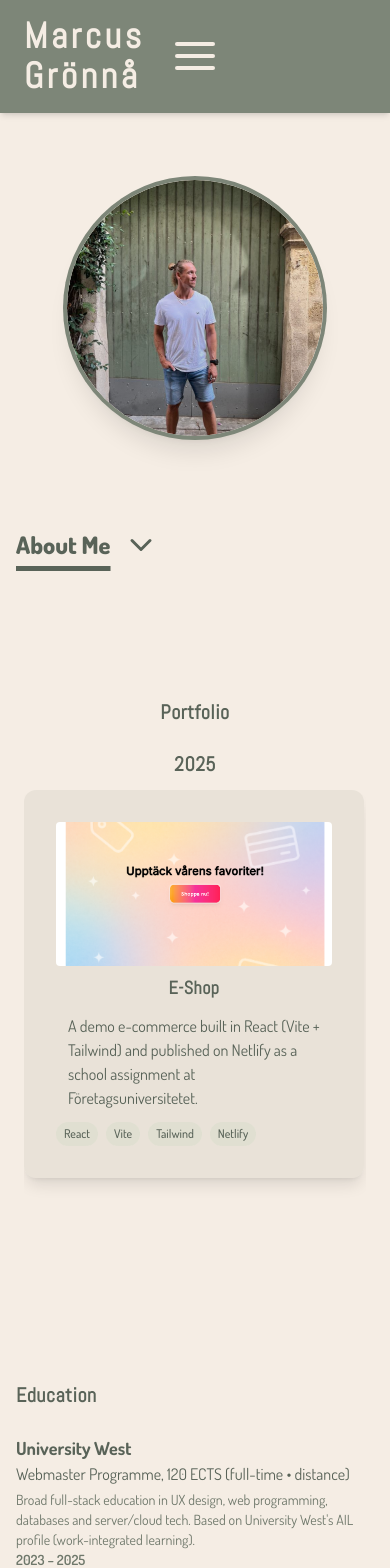
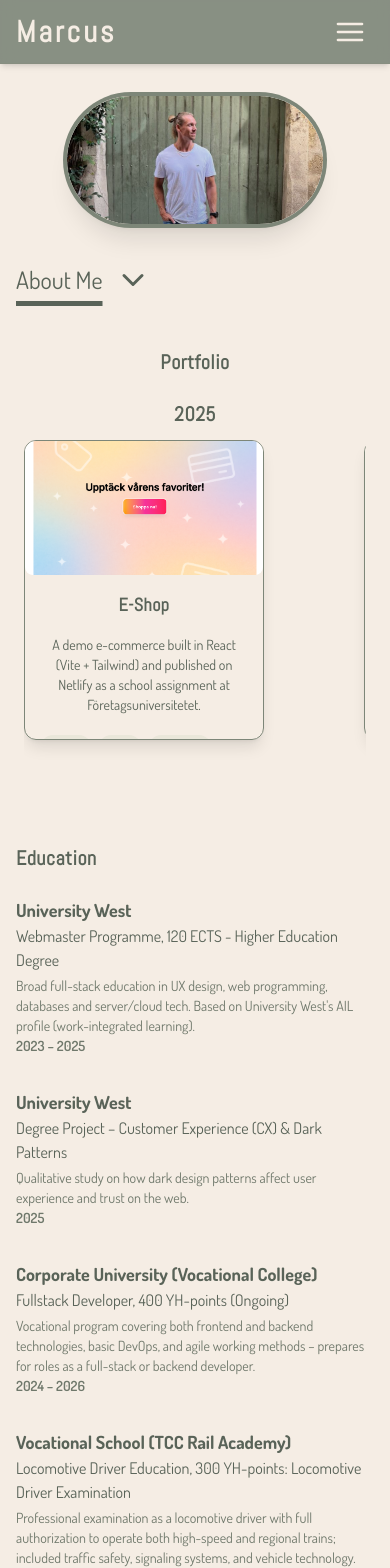
Before and after one commit to MarcusGronna/marcus-portfolio, a Next.js app: page / in a window 390 px wide. Shown: the top 1568 px of the page. Built offline with nearby package versions, Linux system fonts and the light colour scheme.

Commit message:
feat(ui): center portrait & about text, tighten section spacing, reduce card gaps on mobile

```diff
--- a/src/app/globals.css
+++ b/src/app/globals.css
@@ -18,26 +18,40 @@
 
 /* --- Baslayout & typografi --------------------------------- */
 body {
-  @apply min-h-screen antialiased bg-surface-50 text-ink-900 font-body m-0 p-0;
+  min-height: 100vh;
+  font-family: var(--font-body);
+  color: var(--color-ink-900);
+  background: var(--color-surface-50);
+  margin: 0;
+  padding: 0;
+  -webkit-font-smoothing: antialiased;
 }
 
 h1, h2, h3, h4, h5, h6 {
   font-family: var(--font-heading);
-  @apply font-bold tracking-wide;
+  font-weight: 700;
+  letter-spacing: .025em;
 }
 
-h1 {@apply text-4xl mb-8;}
-h2 {@apply text-3xl mb-6;}
-h3 {@apply text-xl mb-3;}
+h1 { font-size: clamp(2.5rem, 5vw, 3rem); margin-bottom: 2rem; }
+h2 { font-size: clamp(1.9rem, 3.5vw, 2.25rem); margin-bottom: 1.5rem; }
+h3 { font-size: 1.25rem; margin-bottom: .75rem; }
 
 /* --- Sektioner & container --------------------------------- */
-section {@apply mb-20;}
-main   {@apply container mx-auto px-6 lg:px-8 flex flex-col;}
+section { margin-bottom: 2rem; }
+main    { max-width: 72rem; margin: 0 auto; padding: 0 1.5rem; display: flex; flex-direction: column; }
 
-/* --- Buttons exempel --------------------------------------- */
+/* --- Buttons ------------------------------------------------ */
 .btn {
-  @apply px-4 py-2 rounded-md font-semibold bg-brand-600 text-surface-50 hover:bg-brand-700 transition-colors;
+  display: inline-flex;
+  padding: .5rem 1rem;
+  border-radius: .375rem;
+  font-weight: 600;
+  background: var(--color-brand-600);
+  color: var(--color-surface-50);
+  transition: background-color .15s ease-in-out;
 }
+.btn:hover { background: var(--color-brand-700); }
 
 /* --- Scrollbar (webkit) ------------------------------------ */
 ::-webkit-scrollbar        { width: 12px;  background: var(--color-surface-50); }
@@ -46,11 +60,11 @@ main   {@apply container mx-auto px-6 lg:px-8 flex flex-col;}
 html { scrollbar-width: thin; scrollbar-color: var(--color-brand-600) var(--color-surface-50); }
 
 /* --- Smooth anchor scroll ---------------------------------- */
-html       { scroll-behavior: smooth; }
-section[id]{ scroll-margin-top: 5rem; }
+html        { scroll-behavior: smooth; }
+section[id] { scroll-margin-top: 5rem; }
 
 /* --- Mobiljusteringar -------------------------------------- */
 @media (max-width: 640px) {
-  h1, h2, h3, h4 {@apply text-xl leading-snug;}
-  main, section {@apply px-2;}
+  h1, h2, h3, h4 { font-size: 1.25rem; line-height: 1.4; }
+  main, section { padding-left: .5rem; padding-right: .5rem; }
 }
--- a/src/app/page.tsx
+++ b/src/app/page.tsx
@@ -47,14 +47,14 @@ export default function Home() {
       {/* HOME */}
       <section
         id="home"
-        className="flex flex-col lg:flex-row items-center justify-center min-h-[60vh] gap-8 md:gap-16 mb-10 md:mb-16 px-2 sm:px-4"
+        className="flex flex-col lg:flex-row items-center justify-center gap-8 md:gap-16 mb-10 md:mb-16 px-2 sm:px-4 "
       >
         <div className="flex-1 flex flex-col items-center justify-center">
-          <PortraitFrame className="lg:sticky lg:top-36 mt-10 md:mt-20 lg:mt-32 w-32 sm:w-48 md:w-80 xl:w-100 h-32 sm:h-48 md:h-80 xl:h-100" />
+          <PortraitFrame className="lg:sticky lg:top-36 mt-6 lg:mt-4 w-32 sm:w-48 md:w-80 xl:w-100 h-32 sm:h-48 md:h-80 xl:h-100" />
         </div>
         <div className="flex-1 flex flex-col justify-center items-start max-w-xl w-full">
           <button
-            className="flex items-center gap-3 font-extrabold mb-6 md:mb-10 underline underline-offset-10 transition hover:text-accent-400 cursor-pointer decoration-[5px] hover:decoration-2 [text-underline-position:from-font] hover:[text-decoration-color:theme(colors.accent-400)] text-left text-2xl md:text-4xl"
+            className="flex items-center gap-3  mb-3 md:mb-5 underline underline-offset-10 transition hover:text-accent-300 cursor-pointer decoration-[5px] hover:decoration-2 [text-underline-position:from-font] hover:[text-decoration-color:theme(colors.accent-400)] text-left text-2xl md:text-4xl"
             style={{ lineHeight: 2 }}
             onClick={() => setShowAbout((v) => !v)}
             aria-expanded={showAbout}
--- a/src/components/ChalkNav.tsx
+++ b/src/components/ChalkNav.tsx
@@ -5,7 +5,6 @@ import { FiMenu, FiX } from "react-icons/fi";
 
 const navLinks = [
   { href: "#home", label: { en: "Home", sv: "Hem" } },
-  { href: "#about", label: { en: "About Me", sv: "Om mig" } },
   { href: "#portfolio", label: { en: "Portfolio", sv: "Portfolio" } },
   { href: "#education", label: { en: "Education", sv: "Utbildning" } },
   { href: "#contact", label: { en: "Contact", sv: "Kontakt" } },
@@ -16,38 +15,37 @@ export default function ChalkNav() {
   const [open, setOpen] = useState(false);
 
   return (
-    <nav
-      className="relative bg-brand-600 text-surface-50 sticky top-0 z-50
-  backdrop-blur border-b border-brand-600/20
-  min-h-20 lg:min-h-24 py-4 lg:py-6 px-6 shadow-md"
-    >
-      <div className="max-w-6xl mx-auto flex flex-row items-center justify-between gap-4 h-full">
-        <span className="text-4xl font-bold tracking-widest select-none font-heading self-center">
-          Marcus <span className="block md:inline">Grönnå</span>
+    <nav className="relative sticky top-0 z-50 bg-brand-600/90 backdrop-blur border-b border-brand-600/20 text-surface-50 h-16 md:h-20 px-4 md:px-6 flex items-center shadow-md">
+      <div className="max-w-6xl w-full mx-auto flex items-center justify-between">
+        {/* Logo / namn */}
+        <span className="text-3xl md:text-4xl font-heading font-bold tracking-widest select-none">
+          Marcus <span className="hidden md:inline">Grönnå</span>
         </span>
+
         {/* Mobile menu button */}
         <button
-          className="lg:hidden absolute left-1/2 -translate-x-1/2
-    text-6xl p-2 focus:outline-none"
+          className="lg:hidden text-3xl p-2 cursor-pointer focus:outline-none"
           onClick={() => setOpen((v) => !v)}
           aria-label={open ? "Stäng meny" : "Öppna meny"}
         >
-          {open ? <FiX size={48} /> : <FiMenu size={48} />}
+          {open ? <FiX size={32} /> : <FiMenu size={32} />}
         </button>
+
         {/* Desktop menu */}
-        <ul className="hidden lg:flex gap-8 text-lg font-heading items-center h-full">
+        <ul className="hidden lg:flex items-center gap-6 text-base md:text-lg">
           {navLinks.map((link) => (
-            <li key={link.href} className="flex items-center h-full">
+            <li key={link.href}>
               <a
                 href={link.href}
-                className="relative transition-colors duration-200 text-surface-50 hover:text-accent-400 after:content-[''] after:block after:h-[2px] after:bg-accent-400 after:scale-x-0 hover:after:scale-x-100 after:transition-transform after:duration-200 after:origin-left"
-                style={{ paddingBottom: 2 }}
+                className="relative pb-0.5 transition-colors duration-200 hover:text-accent-400 after:absolute after:bottom-0 after:left-0 after:h-[2px] after:w-full after:origin-left after:scale-x-0 after:bg-accent-400 after:transition-transform after:duration-200 hover:after:scale-x-100"
               >
                 {link.label[lang]}
               </a>
             </li>
           ))}
-          <li className="pl-4 flex items-center h-full">
+
+          {/* Language toggle */}
+          <li>
             <button
               className="px-4 py-2.5 rounded-md bg-accent-400 text-ink-900 font-semibold hover:bg-accent-300 transition cursor-pointer focus-visible:ring-2 focus-visible:ring-brand-600"
               onClick={() => setLang(lang === "en" ? "sv" : "en")}
@@ -59,26 +57,23 @@ export default function ChalkNav() {
           </li>
         </ul>
       </div>
+
       {/* Mobile menu dropdown */}
       {open && (
-        <ul
-          className="flex flex-col gap-4 mt-4 px-2 pb-4 lg:hidden
-  animate-fade-in bg-brand-600 rounded shadow-lg w-full"
-        >
-          {navLinks.map((link) => (
-            <li key={link.href} className="">
+        <ul className="lg:hidden absolute top-full left-0 w-full bg-brand-600/95 backdrop-blur-md border-t border-brand-600/20 shadow-lg animate-slide-down">
+          <div className="max-w-6xl mx-auto px-6 py-6 flex flex-col space-y-4">
+            {navLinks.map((link) => (
               <a
+                key={link.href}
                 href={link.href}
-                className="block w-full py-2 px-4 text-lg font-heading text-surface-50 hover:text-accent-400 transition-colors"
                 onClick={() => setOpen(false)}
+                className="block text-lg font-heading text-surface-50 hover:text-accent-400 transition-colors"
               >
                 {link.label[lang]}
               </a>
-            </li>
-          ))}
-          <li className="flex items-center">
+            ))}
             <button
-              className="w-full px-4 py-2.5 rounded-md bg-accent-400 text-ink-900 font-semibold hover:bg-accent-300 transition cursor-pointer focus-visible:ring-2 focus-visible:ring-brand-600"
+              className="self-start px-4 py-2.5 rounded-md bg-accent-400 text-ink-900 font-semibold hover:bg-accent-300 transition-colors cursor-pointer focus-visible:ring-2 focus-visible:ring-brand-600"
               onClick={() => {
                 setLang(lang === "en" ? "sv" : "en");
                 setOpen(false);
@@ -88,7 +83,7 @@ export default function ChalkNav() {
             >
               {lang === "en" ? "SV" : "EN"}
             </button>
-          </li>
+          </div>
         </ul>
       )}
     </nav>
--- a/src/components/Footer.tsx
+++ b/src/components/Footer.tsx
@@ -14,7 +14,7 @@ export default function Footer() {
   };
 
   return (
-    <footer className="text-center text-sm text-ink-900 bg-brand-600/80 py-4 font-body">
+    <footer className="text-center text-sm text-surface-50 bg-brand-600/90 py-4">
       <div className="flex justify-center items-center gap-4 mb-2">
         <a
           href="https://github.com/MarcusGronna"
--- a/src/components/PortraitFrame.tsx
+++ b/src/components/PortraitFrame.tsx
@@ -1,33 +1,34 @@
 "use client";
-// Visa porträttbild. Importera Image från 'next/image'. Wrapper = motion.div med hover={{rotateZ:1}}. Ram: class 'ring-8 ring-surface-50 rounded-lg shadow-lg'. Bildkälla '/portrait.jpg' alt='Marcus'.
 import { motion } from "framer-motion";
 import Image from "next/image";
 
 type PortraitFrameProps = {
   className?: string;
-  small?: boolean;
+  small?: boolean; // -- behåll tills vidare
 };
 
 export default function PortraitFrame({ className }: PortraitFrameProps) {
-  // Gör porträttbilden ännu större på mobil
   return (
     <motion.div
       whileHover={{ scale: 1.03, rotateZ: 1 }}
       transition={{ type: "spring", stiffness: 120, damping: 10 }}
-      className={`relative mt-8 ring-4 ring-brand-600 rounded-full shadow-xl mx-auto overflow-hidden w-64 h-64 sm:w-80 sm:h-80 md:w-96 md:h-96${
-        className ? ` ${className}` : ""
-      }`}
+      /* ➊ relative + aspect-square håller cirkeln perfekt
+         ➋ bredd skalar upp på större skärmar, höjd följer automatiskt */
+      className={`relative aspect-square mt-8 ring-4 ring-brand-600 rounded-full shadow-xl mx-auto overflow-hidden
+                  w-64 sm:w-80 md:w-96${className ? ` ${className}` : ""}`}
     >
+      {/* diskret vignette-overlay */}
       <span
-        className=" pointer-events-none absolute inset-0 z-10 before:absolute before:inset-0 before:bg-linear-to-t before:from-black/20 before:to-transparent before:rounded-full"
+        className="pointer-events-none absolute inset-0 z-10 before:absolute before:inset-0
+                   before:bg-gradient-to-t before:from-black/20 before:to-transparent before:rounded-full"
         aria-hidden="true"
       />
       <Image
         src="/portrait.jpg"
         alt="Marcus"
-        fill
-        sizes="(max-width: 640px) 256px, (max-width: 768px) 320px, 384px"
-        className="object-cover rounded-full w-full h-full"
+        fill /* fill är OK eftersom parent = relative */
+        sizes="(max-width: 768px) 50vw, 384px"
+        className="object-cover rounded-full" /* ingen w-/h-klass = inget ratio-fel */
         priority
       />
     </motion.div>
--- a/src/components/ProjectFrame.tsx
+++ b/src/components/ProjectFrame.tsx
@@ -12,29 +12,47 @@ export default function ProjectFrame({ project }: { project: Project }) {
   const isExternal = project.url.startsWith("http");
 
   const content = (
-    <div className="text-left p-2">
+    <>
+      {/* ➊ Bildbehållare med padding */}
+      <div className="relative w-full aspect-video overflow-hidden rounded-lg p-2">
         <Image
           src={project.image}
           alt={project.title[lang]}
-        width={256}
-        height={144}
-        className="rounded mb-2 object-cover w-full h-36"
+          fill
+          sizes="(max-width: 640px) 100vw, 480px"
+          className="object-cover rounded-md"
+          priority
         />
+      </div>
+
+      {/* ➋ Textinnehåll */}
+      <div className="p-4 flex-1 flex flex-col">
         <h5 className="font-bold text-lg mb-1 text-center">{project.title[lang]}</h5>
-      <p className=" m-3">{project.summary[lang]}</p>
+        <p className="flex-1 my-3 text-sm">{project.summary[lang]}</p>
         <div className="flex flex-wrap gap-2 mt-2">
           {project.tech.map((label) => (
             <SkillBadge key={label} label={label} />
           ))}
         </div>
       </div>
+    </>
   );
 
   return (
     <motion.div
       whileHover={{ scale: 1.05 }}
       variants={fadeUp}
-      className="rounded-xl bg-brand-600/10 p-6 shadow-lg hover:shadow-xl transition cursor-pointer min-w-[280px] md:min-w-0 flex flex-col mb-6"
+      className="
+        w-60 md:w-72            /* Smalare kort */
+        aspect-[4/5]            /* Rektangulär enhetlig form */
+        flex flex-col mb-2 md:mb-6
+        border border-brand-600
+        rounded-xl
+        shadow-lg hover:shadow-xl
+        transition
+        cursor-pointer
+        overflow-hidden
+      "
     >
       {isExternal ? (
         <a href={project.url} target="_blank" rel="noopener noreferrer">
--- a/src/components/ProjectShelf.tsx
+++ b/src/components/ProjectShelf.tsx
@@ -1,5 +1,4 @@
 "use client";
-// Horisontell hylla. Props: projects: Project[], title?. Wrapper div 'flex gap-6 overflow-x-auto snap-x'. Använd motion.div variants staggerChildren.
 import { motion } from "framer-motion";
 import ProjectFrame from "./ProjectFrame";
 import type { Project } from "@/content/projects";
@@ -12,20 +11,21 @@ interface ProjectShelfProps {
 
 export default function ProjectShelf({ projects, title }: ProjectShelfProps) {
   return (
-    <section className="mb-8">
+    <section>
       {title && <h4 className="text-2xl font-bold mb-4">{title}</h4>}
       <motion.div
-        className="flex gap-6 overflow-x-auto snap-x pb-4 md:grid md:grid-cols-3 md:gap-10 md:overflow-x-visible justify-start min-w-0"
+        className="
+          flex overflow-x-auto snap-x pb-4
+          md:grid md:grid-cols-3 md:gap-10 md:overflow-x-visible
+          justify-start min-w-0
+        "
         style={{ WebkitOverflowScrolling: "touch" }}
         variants={staggerContainer}
         initial="hidden"
         animate="visible"
       >
         {projects.map((project) => (
-          <div
-            key={project.slug}
-            className="w-[340px] sm:w-[340px] md:w-auto shrink-0 snap-start"
-          >
+          <div key={project.slug} className="w-[340px] sm:w-[340px] md:w-auto shrink-0 snap-start">
             <ProjectFrame project={project} />
           </div>
         ))}
--- a/src/components/SkillBadge.tsx
+++ b/src/components/SkillBadge.tsx
@@ -1,7 +1,6 @@
-// Liten badge. Props: label. Span class='inline-flex items-center px-2 py-1 text-xs font-medium rounded-full bg-accent-400/20 text-accent-700'.
 export default function SkillBadge({ label }: { label: string }) {
   return (
-    <span className="inline-flex items-center px-2 py-1 text-xs font-medium rounded-full bg-accent-400/20 text-accent-700">
+    <span className="inline-flex items-center px-3 py-1 text-xs font-medium rounded-full bg-accent-400/20 text-accent-700">
       {label}
     </span>
   );
--- a/src/components/TimelineItem.tsx
+++ b/src/components/TimelineItem.tsx
@@ -10,13 +10,13 @@ export default function TimelineItem({
   lang,
 }: TimelineItemProps) {
   return (
-    <div className="relative pl-6">
+    <div className="relative pl-6 mb-8">
       <div className="absolute left-0 top-2 w-3 h-3 bg-brand-600 rounded-full"></div>
-      <div>
-        <div className="text-lg font-bold">{school[lang]}</div>
-        <div className="text-base text-brand-800">{program[lang]}</div>
-        {description && <div className="text-sm text-brand-700 mt-1">{description[lang]}</div>}
-        <div className="text-sm text-brand-700 font-semibold mt-1">{year}</div>
+      <div className="space-y-1">
+        <div className="text-lg font-heading text-ink-900">{school[lang]}</div>
+        <div className="text-base text-brand-700">{program[lang]}</div>
+        {description && <div className="text-sm text-ink-900">{description[lang]}</div>}
+        <div className="text-sm text-ink-900 font-semibold">{year}</div>
       </div>
     </div>
   );
--- a/src/content/education.ts
+++ b/src/content/education.ts
@@ -19,8 +19,8 @@ export const education: EducationItem[] = [
       sv: "Högskolan Väst",
     },
     program: {
-      en: "Webmaster Programme, 120 ECTS (full-time • distance)",
-      sv: "Webmasterprogrammet, 120 hp (heltid • distans)",
+      en: "Webmaster Programme, 120 ECTS - Higher Education Degree",
+      sv: "Webmasterprogrammet, 120 hp - Högskoleexamen",
     },
     year: "2023 – 2025",
     description: {
@@ -29,13 +29,29 @@ export const education: EducationItem[] = [
     },
   },
   {
+    id: "hv-exjobb-darkpatterns",
+    school: { en: "University West", sv: "Högskolan Väst" },
+    program: {
+      en: "Degree Project – Customer Experience (CX) & Dark Patterns",
+      sv: "Examensarbete – Kundupplevelse (CX) & Mörka mönster",
+    },
+    year: "2025",
+    description: {
+      en: "Qualitative study on how dark design patterns affect user experience and trust on the web.",
+      sv: "Kvalitativ studie av hur mörka designmönster påverkar användar­upplevelse och förtroende på webben.",
+    },
+  },
+  {
     id: "fu-fullstack-yh",
     school: {
       en: "Corporate University (Vocational College)",
       sv: "Företagsuniversitetet (Yrkeshögskolan)",
     },
-    program: { en: "Fullstack Developer, 400 YH-points", sv: "Fullstack-utvecklare, 400 YH-poäng" },
-    year: "2024 – 2026 (ongoing)",
+    program: {
+      en: "Fullstack Developer, 400 YH-points (Ongoing)",
+      sv: "Fullstack-utvecklare, 400 YH-poäng (Pågående)",
+    },
+    year: "2024 – 2026",
     description: {
       en: "Vocational program covering both frontend and backend technologies, basic DevOps, and agile working methods – prepares for roles as a full-stack or backend developer.",
       sv: "YH-program som täcker både frontend- och backend-tekniker, DevOps-grunder samt agila arbetssätt – förbereder för roller som full-stack- eller backend-utvecklare.",
@@ -45,10 +61,10 @@ export const education: EducationItem[] = [
     id: "yh-lokforare",
     school: { en: "Vocational School (TCC Rail Academy)", sv: "Yrkeshögskolan (TCC Rail Academy)" },
     program: {
-      en: "Locomotive Driver Education, 300 YH-points",
-      sv: "Lokförarutbildning, 300 YH-poäng",
+      en: "Locomotive Driver Education, 300 YH-points: Locomotive Driver Examination",
+      sv: "Lokförarutbildning, 300 YH-poäng: Lokförar­examen",
     },
-    year: "2010 – 2011: Locomotive Driver Examination",
+    year: "2010 – 2011",
     description: {
       en: "Professional examination as a locomotive driver with full authorization to operate both high-speed and regional trains; included traffic safety, signaling systems, and vehicle technology.",
       sv: "Yrkesexamen som lokförare med full behörighet att framföra både snabbtåg och regionaltåg; omfattade trafik­säkerhet, signalsystem och fordonsteknik.",
@@ -61,8 +77,8 @@ export const education: EducationItem[] = [
       sv: "Gymnastik- och idrottshögskolan (GIH)",
     },
     program: {
-      en: "Bachelor's Degree in Sports Science, specialization in Health Pedagogy",
-      sv: "Kandidatexamen i Idrottsvetenskap, inriktning Hälsopedagogik",
+      en: "Bachelor's Degree in Sports Science, specialization in People and Health Education",
+      sv: "Kandidatexamen i Idrottsvetenskap, inriktning Folkhälsa och hälsopedagogik",
     },
     year: "2020 – 2023: Bachelor's Degree in Sports Science",
     description: {
@@ -77,10 +93,10 @@ export const education: EducationItem[] = [
       en: 'Bachelor\'s thesis: "Do green feet increase physical activity? - A quantitative quasi-experimental intervention study"',
       sv: "Kandidat­arbete: ”Ökar gröna fötter fysisk aktivitet? – En kvantitativ kvasiexperimentell interventionsstudie”",
     },
-    year: "2023: VG and awarded scholarship from the Överste and Fru Adolf Johnssons fund",
+    year: "2023",
     description: {
-      en: "Co-author: Marcus Grönnå. The study shows that combined nudges (visual footsteps + posters) increased stair usage by 7.3% at Uppsala C.",
-      sv: "Medförfattare: Marcus Grönnå. Studien visar att kombinerade nudges (visuella fotsteg + affischer) ökade trapp­användandet med 7,3 % på Uppsala C.",
+      en: "Co-author: Marcus Grönnå. The study shows that combined nudges (visual footsteps + posters) increased stair usage by 7.3% at Uppsala C. VG and awarded scholarship from the Överste and Fru Adolf Johnssons fund.",
+      sv: "Medförfattare: Marcus Grönnå. Studien visar att kombinerade nudges (visuella fotsteg + affischer) ökade trapp­användandet med 7,3 % på Uppsala C. VG och tilldelades stipendium från Överste och Fru Adolf Johnssons fond.",
     },
   },
   {
@@ -93,17 +109,4 @@ export const education: EducationItem[] = [
       sv: "Licens som bekräftar professionell kompetens enligt Active Sweden-standarden och stärker anställningsbarheten som personlig tränare.",
     },
   },
-  {
-    id: "hv-exjobb-darkpatterns",
-    school: { en: "University West", sv: "Högskolan Väst" },
-    program: {
-      en: "Degree Project – Customer Experience & Dark Patterns",
-      sv: "Examensarbete – Customer Experience & Dark Patterns",
-    },
-    year: "2025",
-    description: {
-      en: "Qualitative study on how dark design patterns affect user experience and trust on the web.",
-      sv: "Kvalitativ studie av hur mörka designmönster påverkar användar­upplevelse och förtroende på webben.",
-    },
-  },
 ];
```
Lines whose indentation alone changed are shown as unchanged.
